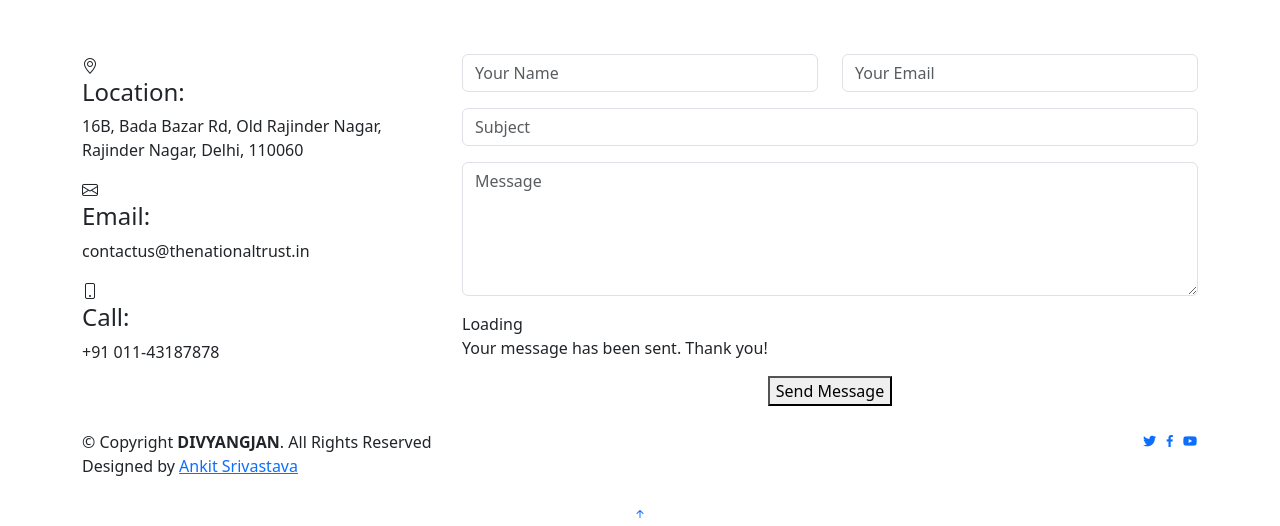
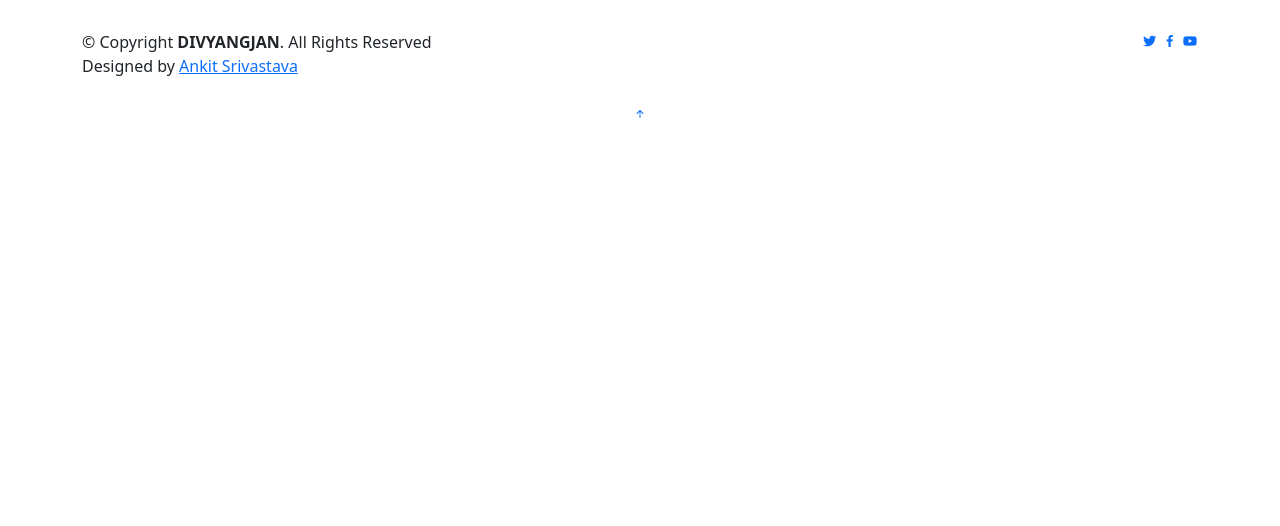
Before and after one commit to thisisankit27/DIVYANGJAN, a Django app: page / in a window 1280 px wide. Shown: the part 2266-2792 px from the top of the page. After the commit the page ends 2384 px from the top, so only its background shows below. Run offline with Django 4.2, Linux system fonts and the light colour scheme; data comes from the database, SQL or seed files in the repository; data that the repository does not hold is empty; some libraries are stand-ins or nearby versions.

Commit message:
Contact Form Removed

```diff
--- a/govSchemes/govSchemes/urls.py
+++ b/govSchemes/govSchemes/urls.py
@@ -21,5 +21,4 @@ urlpatterns = [
     path('admin/', admin.site.urls),
     path('', include('CoreApp.urls')),
     path('', include('InnerPageApp.urls')),
-    path('', include('ContactApp.urls')),
 ]
--- a/govSchemes/templates/header.html
+++ b/govSchemes/templates/header.html
@@ -25,11 +25,11 @@
 
         <nav id="navbar" class="navbar order-last order-lg-0">
             <ul>
-                <li><a class="nav-link scrollto active" href="#hero">Home</a></li>
-                <li><a class="nav-link scrollto" href="#about">Disability Type</a></li>
-                <li><a class="nav-link scrollto" href="#findScheme">Find Your Scheme</a></li>
-                <li><a class="nav-link scrollto" href="#faq">FAQs</a></li>
-                <li><a class="nav-link scrollto" href="#contact">Contact Us</a></li>
+                <li><a class="nav-link scrollto active" href="/#hero">Home</a></li>
+                <li><a class="nav-link scrollto" href="/#about">Disability Type</a></li>
+                <li><a class="nav-link scrollto" href="/#findScheme">Find Your Scheme</a></li>
+                <li><a class="nav-link scrollto" href="/#faq">FAQs</a></li>
+                <li><a class="nav-link scrollto" href="/#contact">Contact Us</a></li>
                 <!-- <ul>
                     <li class="dropdown"><a href="#"><span>Deep Drop Down</span> <i class="bi bi-chevron-right"></i></a>
                         <ul>
@@ -44,7 +44,7 @@
                 <i class="bi bi-list mobile-nav-toggle"></i>
         </nav><!-- .navbar -->
 
-        <a href="#findScheme" class="appointment-btn scrollto"><span class="d-none d-md-inline">Find Eligible</span>
+        <a href="/#findScheme" class="appointment-btn scrollto"><span class="d-none d-md-inline">Find Eligible</span>
             Schemes</a>
 
     </div>
--- a/govSchemes/templates/index.html
+++ b/govSchemes/templates/index.html
@@ -498,68 +498,6 @@
           src="https://www.google.com/maps/embed?pb=!1m14!1m8!1m3!1d736.1188186121417!2d77.18621456379748!3d28.64201940951936!3m2!1i1024!2i768!4f13.1!3m3!1m2!1s0x390d02a323154c81%3A0xe3d888ef0696ba31!2sThe%20National%20Trust!5e0!3m2!1sen!2sin!4v1681308237968!5m2!1sen!2sin"
           frameborder="0" allowfullscreen loading="lazy" referrerpolicy="no-referrer-when-downgrade"></iframe>
       </div>
-
-      <div class="container">
-        <div class="row mt-5">
-
-          <div class="col-lg-4">
-            <div class="info">
-              <div class="address">
-                <i class="bi bi-geo-alt"></i>
-                <h4>Location:</h4>
-                <p>16B, Bada Bazar Rd, Old Rajinder Nagar, Rajinder Nagar, Delhi, 110060</p>
-              </div>
-
-              <div class="email">
-                <i class="bi bi-envelope"></i>
-                <h4>Email:</h4>
-                <p>contactus@thenationaltrust.in</p>
-              </div>
-
-              <div class="phone">
-                <i class="bi bi-phone"></i>
-                <h4>Call:</h4>
-                <p>+91 011-43187878</p>
-              </div>
-
-            </div>
-
-          </div>
-
-          <div class="col-lg-8 mt-5 mt-lg-0">
-
-            <form action="/contactSend" method="POST" role="form" class="php-email-form">
-              {% csrf_token %}
-              <div class="row">
-                <div class="col-md-6 form-group">
-                  <input type="text" name="name" class="form-control" id="name" placeholder="Your Name" required>
-                </div>
-                <div class="col-md-6 form-group mt-3 mt-md-0">
-                  <input type="email" class="form-control" name="email" id="email" placeholder="Your Email">
-                </div>
-              </div>
-              <div class="form-group mt-3">
-                <input type="text" class="form-control" name="subject" id="subject" placeholder="Subject" required>
-              </div>
-              <div class="form-group mt-3">
-                <textarea class="form-control" name="message" rows="5" placeholder="Message" required></textarea>
-              </div>
-              <div class="my-3">
-                <div class="loading">Loading</div>
-                {% for message in messages %}
-                <div class="error-message">{{message}}</div>
-                {% endfor %}
-                <div class="sent-message">Your message has been sent. Thank you!</div>
-              </div>
-              <div class="text-center"><button type="submit">Send Message</button></div>
-
-            </form>
-
-          </div>
-
-        </div>
-
-      </div>
     </section><!-- End Contact Section -->
 
   </main>
```
